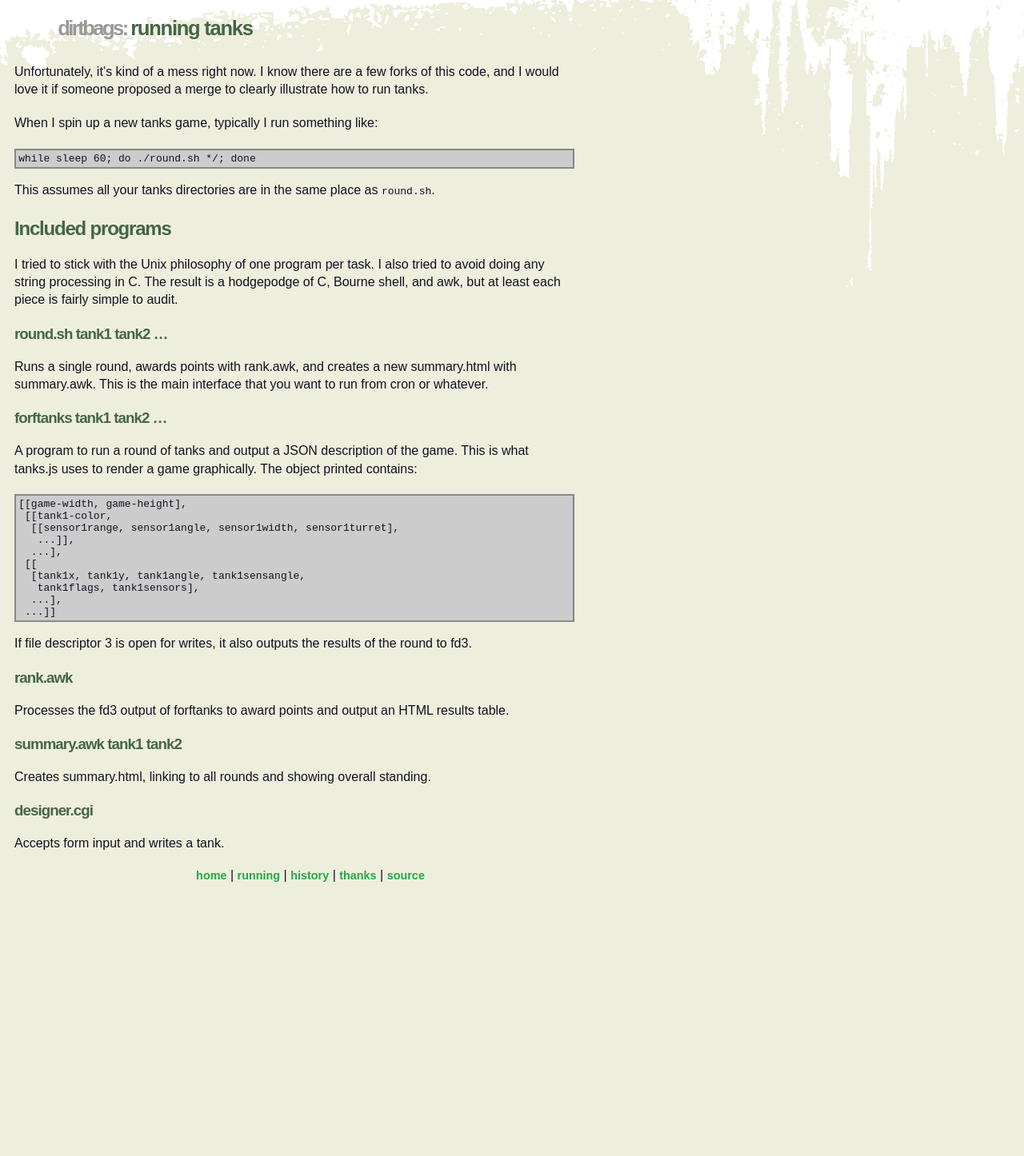
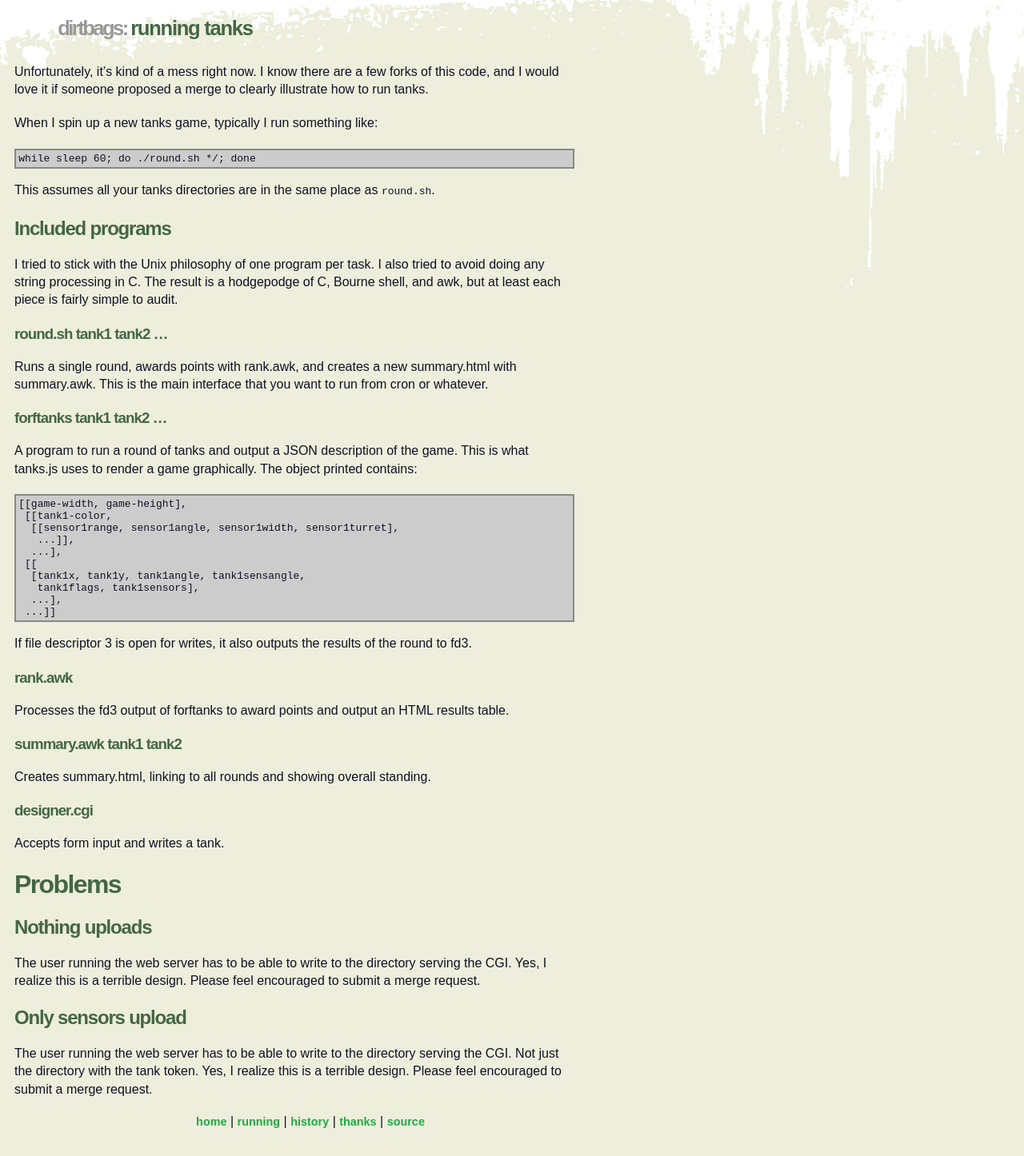
Before and after one commit to dirtbags/tanks, a Jekyll site: the page built from docs/running.md, in a window 1280 px wide. Shown: the whole page at 80% size. Built offline with Jekyll 4.4.1, drawn with Linux system fonts in a browser that asks for light colours; before the commit the page ends 1138 px from its top, so only the background shows below that.

```diff
--- a/docs/running.md
+++ b/docs/running.md
@@ -67,3 +67,22 @@
 ### designer.cgi
 
 Accepts form input and writes a tank.
+
+
+
+Problems
+========
+
+Nothing uploads
+---------------
+
+The user running the web server has to be able to write to the directory serving the CGI.
+Yes, I realize this is a terrible design. Please feel encouraged to submit a merge request.
+
+
+Only sensors upload
+-------------------
+
+The user running the web server has to be able to write to the directory serving the CGI.
+Not just the directory with the tank token.
+Yes, I realize this is a terrible design. Please feel encouraged to submit a merge request.
```
Also changed, not shown: README.md, 2 other files.
